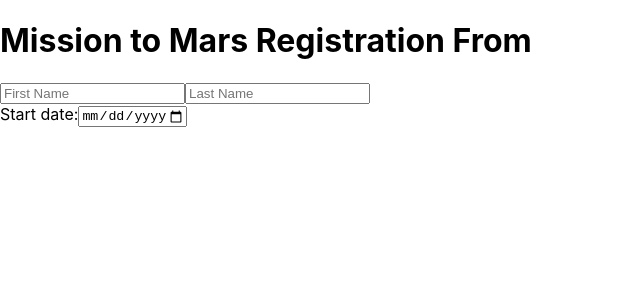
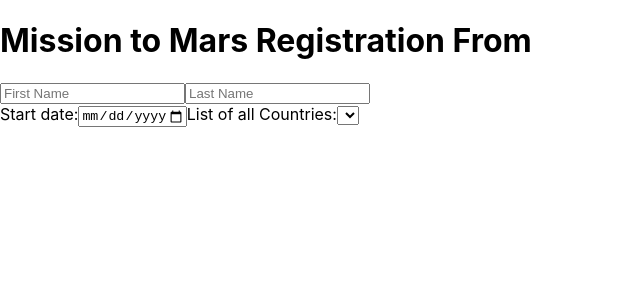
Before and after one commit to joinpursuit/Pursuit-Core-Web-Mars-Form-Lab, a React (Create React App) app in the folder mars-registration-form/: page / in a window 1280 px wide. Shown: the top 300 px of the page, without its empty margins (0-640 px from the left). Built offline with nearby package versions, Linux system fonts and the light colour scheme.

Commit message:
Create select for all countries

```diff
--- a/mars-registration-form/package.json
+++ b/mars-registration-form/package.json
@@ -7,6 +7,7 @@
     "@testing-library/react": "^9.4.0",
     "@testing-library/user-event": "^7.2.1",
     "react": "^16.12.0",
+    "react-datepicker": "^2.12.1",
     "react-dom": "^16.12.0",
     "react-scripts": "3.4.0"
   },
--- a/mars-registration-form/src/Components/Form.js
+++ b/mars-registration-form/src/Components/Form.js
@@ -2,13 +2,12 @@ import React from "react";
 
 class Form extends React.Component{
 
-state = {firstName: "", lastName: "", date: ""}
+state = {firstName: "", lastName: "", dateOfBirth: ""}
 handleChange = (event) => {
     this.setState({
         [event.target.name]: event.target.value
     })
 }
-
 
 render() {
     console.log(this.state)
@@ -20,8 +19,14 @@ render() {
                     <input type="text" name="firstName" value={this.state.firstName} onChange={this.handleChange} placeholder="First Name"/>
                     <input type="text" name="lastName" value={this.state.lastName} onChange={this.handleChange} placeholder="Last Name"/>
                     <br/>
-                    <label for="start">Start date:</label>
-                    <input type="date" id="start" name="trip-start" value={this.state.date} min="1900-01-01" max="2020-02-15"/>
+                    <label for="start">
+                    Start date:
+                    <input type="date" id="start" name="dateOfBirth" value={this.state.dateOfBirth} min="1900-01-01" onChange={this.handleChange} max="2020-02-15"/>
+                    </label>
+                    <label>
+                    List of all Countries:
+                    <select value={this.state.dateOfBirth} onChange={this.handleChange}></select>
+                    </label>
                 </form>
             </div>
     </>
@@ -31,8 +36,4 @@ render() {
 
 }
 
-
-
-
-
 export default Form;
```
Also changed, not shown: 1 other file (tests, documents, lock files or other folders).
